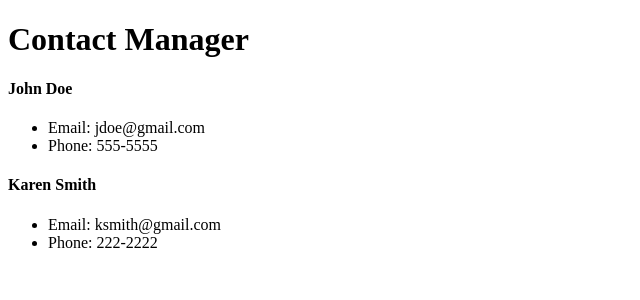
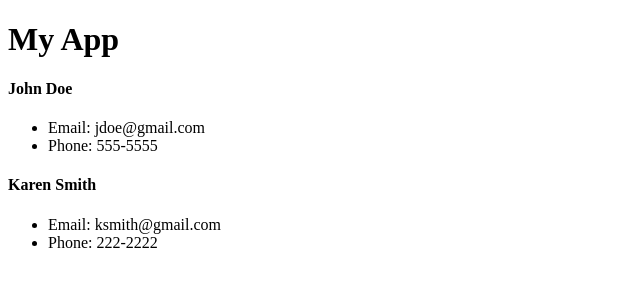
Before and after one commit to ketankshukla/ketan-contact-manager, a React (Create React App) app: page / in a window 1280 px wide. Shown: the top 300 px of the page, without its empty margins (0-640 px from the left). Built offline with nearby package versions, Linux system fonts and the light colour scheme.

Commit message:
Changed Header component to use default prop types

```diff
--- a/src/App.js
+++ b/src/App.js
@@ -7,7 +7,7 @@ class App extends Component {
   render() {
     return (
       <div className="App">
-        <Header branding="Contact Manager"/>
+        <Header />
         <Contact name="John Doe" email="jdoe@gmail.com" phone="555-5555"/>
         <Contact name="Karen Smith" email="ksmith@gmail.com" phone="222-2222" />
       </div>
--- a/src/components/Header.js
+++ b/src/components/Header.js
@@ -9,4 +9,8 @@ const Header = (props) => {
   );
 };
 
+Header.defaultProps = {
+  branding: 'My App'
+}
+
 export default Header;
```
